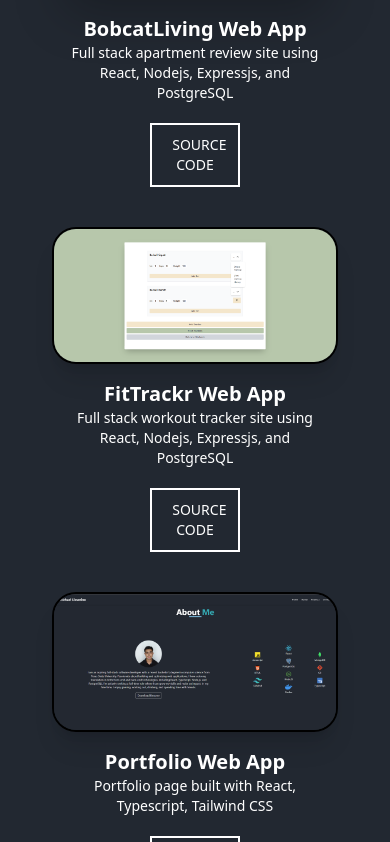
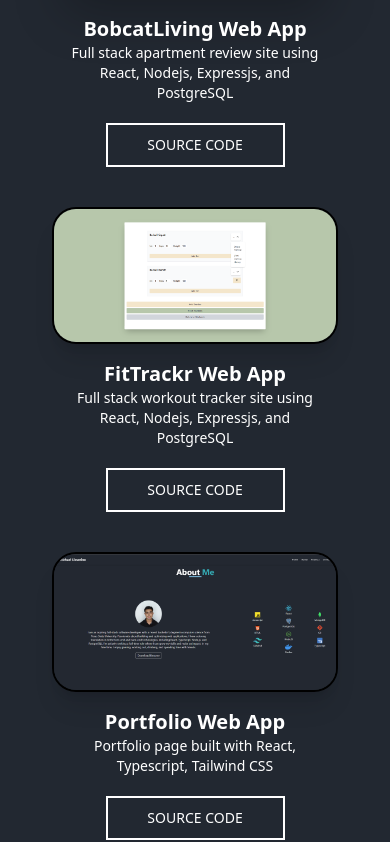
Before and after one commit to MichaelAlex03/PersonalSite, a React (Vite) app in the folder personalSite/: page / in a window 390 px wide. Shown: the part 2264-3106 px from the top of the page. Built offline with nearby package versions, Linux system fonts and the light colour scheme.

Commit message:
fixed buttons on small display and email bug

```diff
--- a/personalSite/src/components/Footer.tsx
+++ b/personalSite/src/components/Footer.tsx
@@ -1,4 +1,3 @@
-import React from 'react'
 import { FontAwesomeIcon } from '@fortawesome/react-fontawesome';
 import { faGithub, faLinkedin } from '@fortawesome/free-brands-svg-icons';
 import { faEnvelope } from '@fortawesome/free-solid-svg-icons';
--- a/personalSite/src/pages/aboutMe.tsx
+++ b/personalSite/src/pages/aboutMe.tsx
@@ -1,5 +1,3 @@
-import React from 'react'
-import Navbar from '../components/Navbar';
 
 const AboutMe = () => {
   return (
--- a/personalSite/src/pages/contact.tsx
+++ b/personalSite/src/pages/contact.tsx
@@ -1,7 +1,7 @@
-import Navbar from '../components/Navbar'
+
 import React, { useRef, useState } from 'react';
 import emailjs from '@emailjs/browser';
-import Footer from '../components/Footer';
+
 
 interface FormData{
   user_name: string,
@@ -39,7 +39,11 @@ const Contact = () => {
       })
       .then(
         () => {
-          console.log('SUCCESS!');
+          setFormData({
+            user_name:"",
+            user_email:"",
+            message:""
+          });
         },
         (error) => {
           console.log('FAILED...', error.text);
--- a/personalSite/src/pages/home.tsx
+++ b/personalSite/src/pages/home.tsx
@@ -1,4 +1,4 @@
-import React from 'react'
+
 import AboutMe from './aboutMe';
 import Projects from './projects';
 import Contact from './contact';
--- a/personalSite/src/pages/projects.tsx
+++ b/personalSite/src/pages/projects.tsx
@@ -1,4 +1,4 @@
-import React from 'react'
+
 
 const Projects = () => {
   return (
@@ -28,7 +28,7 @@ const Projects = () => {
               </div>
 
               <div className='z-10 w-full flex justify-center'>
-                <button className='button_sub border-2 border-white text-sm md:text-base lg:text-lg md:p-1 w-1/3'>
+                <button className='button_sub border-2 border-white text-sm md:text-base lg:text-lg md:p-1 w-2/3 md:w-1/3'>
                   <a href="https://github.com/MichaelAlex03/BobcatLiving">Source Code</a>
                 </button>
               </div>
@@ -52,7 +52,7 @@ const Projects = () => {
               </div>
 
               <div className='z-10 w-full flex justify-center'>
-                <button className='button_sub w-1/2 text-sm md:text-base lg:text-lg md:p-1 w-1/3'>
+                <button className='button_sub text-sm md:text-base lg:text-lg md:p-1 w-2/3 md:w-1/3'>
                   <a href="https://github.com/MichaelAlex03/FitTrackr">Source Code</a>
                 </button>
               </div>
@@ -76,7 +76,7 @@ const Projects = () => {
               </div>
 
               <div className='z-10 w-full flex justify-center'>
-                <button className='button_sub border-2 border-white w-1/2 text-sm md:text-base lg:text-lg md:p-1 w-1/3'>
+                <button className='button_sub border-2 border-white text-sm md:text-base lg:text-lg md:p-1 w-2/3 md:w-1/3'>
                   <a href="https://github.com/MichaelAlex03/PersonalSite">Source Code</a>
                 </button>
               </div>
```
